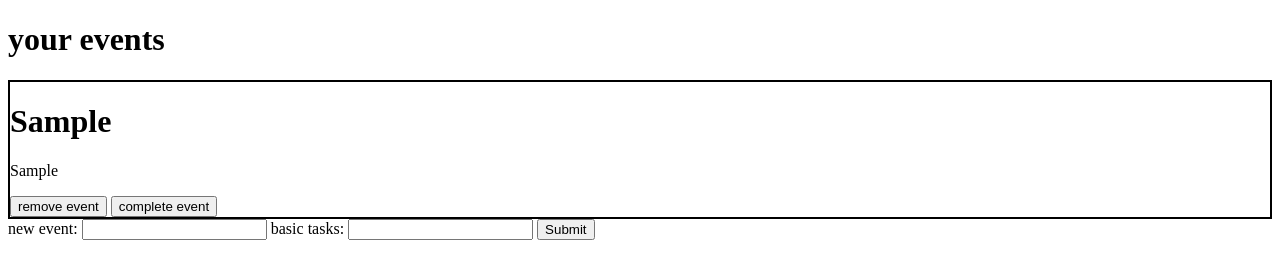
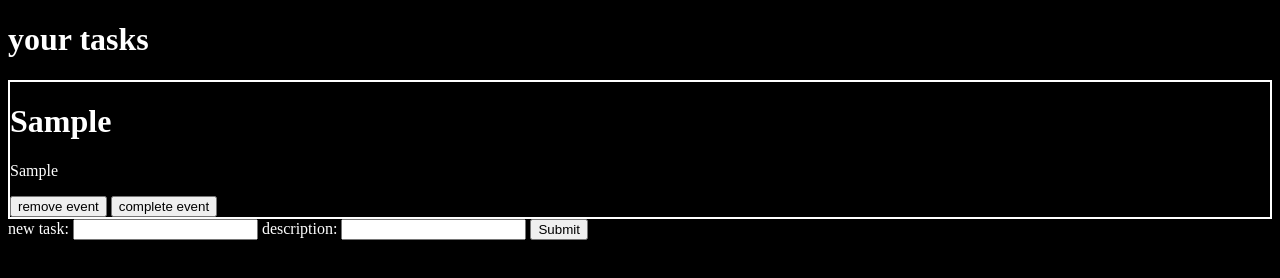
Before and after one commit to derekfdeans/timeline, a website: page main.html in a window 1280 px wide. Both pictures are taken after typing "Sample", "Sample" into the empty fields and a click on the input 565 px from the left and 92 px from the top of the page. Drawn offline with Linux system fonts and the light colour scheme.

Commit message:
first major refactor complete

```diff
--- a/index.js
+++ b/index.js
@@ -12,76 +12,70 @@ function setup() {
     loadEventList();
 }
 
-const html_form = document.getElementById("add_event");
-html_form.addEventListener("submit", function (event) {
-    event.preventDefault()
+function loadEventList() {
+    let allTasks = Object.keys(localStorage);
+    allTasks.forEach(key => {
+        addToTaskList(key);
+    })
+}
 
-    const formData = new FormData(html_form);
+const addEventForm = document.getElementById("eventAdder");
+addEventForm.addEventListener("submit", function (task) {
+    task.preventDefault()
 
-    let currentEvent = {
-        name: formData.get('event_name'),
-        description: formData.get('event_description'),
+    const formData = new FormData(addEventForm);
+
+    let currentTask = {
+        name: formData.get('eventName'),
+        description: formData.get('taskDescription'),
         completed: false,
     }
 
-    localStorage.setItem(`${currentEvent.name}`, JSON.stringify(currentEvent));
-    console.log(`added new event: ${currentEvent.name}`)
+    let key = String(Date.now());
 
-    loadEventList();
+    localStorage.setItem(key, JSON.stringify(currentTask));
+    addToTaskList(key);
 
-    html_form.reset();
+    addEventForm.reset();
 })
 
-const html_event_list = document.getElementById("event_holder");
-
-function loadEventList() {
-    let newHTML = "";
-    Object.keys(localStorage).forEach(key => {
+function addToTaskList(key) {
     let event = JSON.parse(localStorage[key]);
-
     let divPiece = event.completed ? `<div class="completed">` : `<div>`;
 
-        newHTML += `${divPiece}` +
+    const container = document.getElementById("container");
+
+    container.innerHTML += `${divPiece}` +
         `<h1>${event.name}</h1>
             <p>${event.description}</p>
-            <button id="${event.name}" class="remove_event">remove event</button>
-            <button id="${event.name}-complete" class="complete_event">complete event</button>
+            <button id="${key}-remove" class="removeTask">remove event</button>
+            <button id="${key}-complete" class="completeTask">complete event</button>
         </div>`;
-    })
 
-    html_event_list.innerHTML = newHTML;
-    wireUpRemoveButtons();
-    wireUpCompleteButtons();
+    wireCompleteButton(key);
+    wireRemoveButton(key);
 }
 
-function wireUpCompleteButtons() {
-    let completeEventButtons = document.getElementsByClassName("complete_event");
-
-    for (let button of completeEventButtons) {
+function wireCompleteButton(key) {
+    let button = document.getElementById(`${key}-complete`);
     button.addEventListener("click", function () {
-            let objectKey = button.id.slice(0, button.id.lastIndexOf("-complete"));
-            let eventObject = JSON.parse(localStorage.getItem(objectKey));
+        let eventObject = JSON.parse(localStorage.getItem(key));
 
         eventObject.completed = true;
-            localStorage.setItem(objectKey, JSON.stringify(eventObject));
+        localStorage.setItem(key, JSON.stringify(eventObject));
         button.disabled = true;
 
         button.parentElement.classList.add("completed");
     })
 }
-}
 
-function wireUpRemoveButtons() {
-    let removeEventButtons = document.getElementsByClassName("remove_event");
-
-    for (let button of removeEventButtons) {
+function wireRemoveButton(key) {
+    let button = document.getElementById(`${key}-remove`);
     button.addEventListener("click", function () {
-            localStorage.removeItem(`${button.id}`);
-            console.log(`removed event: ${button.id}`);
+        localStorage.removeItem(key);
 
         button.parentElement.remove();
-        });
-    }
+    })
 }
 
 setup()
--- a/main.html
+++ b/main.html
@@ -37,21 +37,16 @@ timelines and % complete shows a journey and puts progress in perspective. makin
 </head>
 <body>
 
-<h1>your events</h1>
+<h1>your tasks</h1>
 
-<div id="event_holder">
-    <div>
-        <h1>main event</h1>
-        <p>mini description</p>
-    </div>
-</div>
+<div id="container"> <!-- js inserts --> </div>
 
-<form id="add_event">
-    <label for="event_name">new event: </label>
-    <input type="text" id="event_name" name="event_name">
+<form id="eventAdder">
+    <label for="eventName">new task: </label>
+    <input type="text" id="eventName" name="eventName">
 
-    <label for="event_description">basic tasks: </label>
-    <input type="text" id="event_description" name="event_description">
+    <label for="taskDescription">description: </label>
+    <input type="text" id="taskDescription" name="taskDescription">
 
     <input type="submit">
 </form>
--- a/styles.css
+++ b/styles.css
@@ -1,7 +1,13 @@
 div {
-    border: 1px solid black;
+    border: 1px solid white;
 }
 
 .completed {
-    background-color: green;
+    background-color: darkblue;
 }
+
+/* this is dark mode */
+body {
+    background-color: black;
+    color: white;
+}
```
Lines whose indentation alone changed are shown as unchanged.
